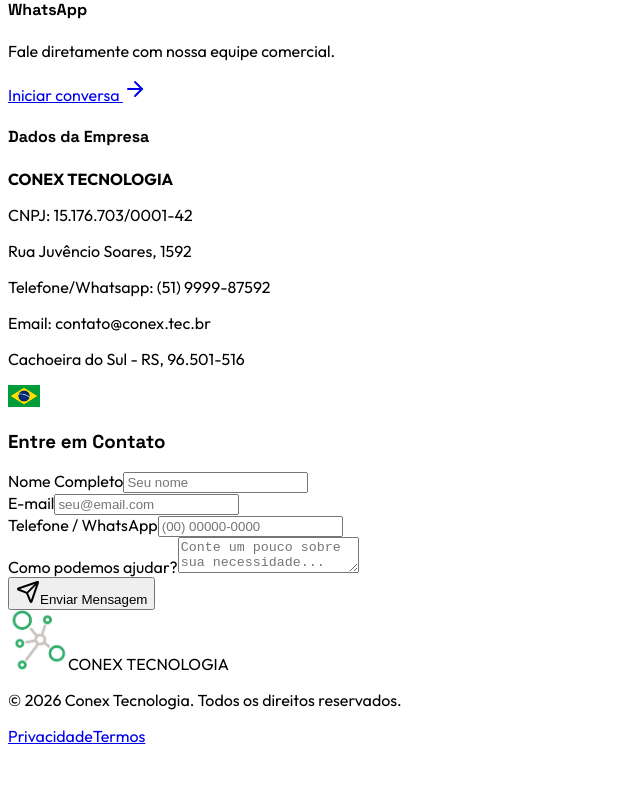
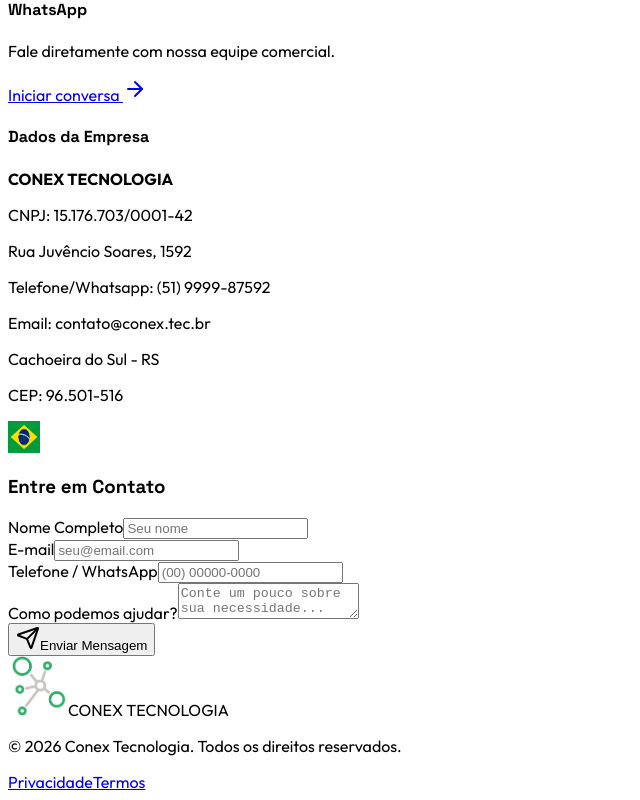
Before and after one commit to alexhaag/conextecbr, a React (Vite) app in the folder client/: page / in a window 1280 px wide. Shown: the part 3028-3828 px from the top of the page, without its empty margins (0-640 px from the left). Before the commit the page ends 3782 px from the top, so only its background shows below. Built offline with nearby package versions, Linux system fonts and the light colour scheme; no server answers; a web font is replaced by a local one.

Commit message:
atualizacao quadro endereco

```diff
--- a/client/src/pages/Home.tsx
+++ b/client/src/pages/Home.tsx
@@ -266,8 +266,9 @@
                     <p>Rua Juvêncio Soares, 1592</p>
                     <p>Telefone/Whatsapp: (51) 9999-87592</p>
                     <p>Email: contato@conex.tec.br</p>
-                    <p>Cachoeira do Sul - RS, 96.501-516</p>
-                    <p><img src="brasil-32x32.png" width={32} /></p>
+                    <p>Cachoeira do Sul - RS</p>
+                    <p>CEP: 96.501-516</p>
+                    <p><img src="brasil-32x32.png" width={32} height={32} /></p>
                   </div>
                 </div>
               </div>
```
